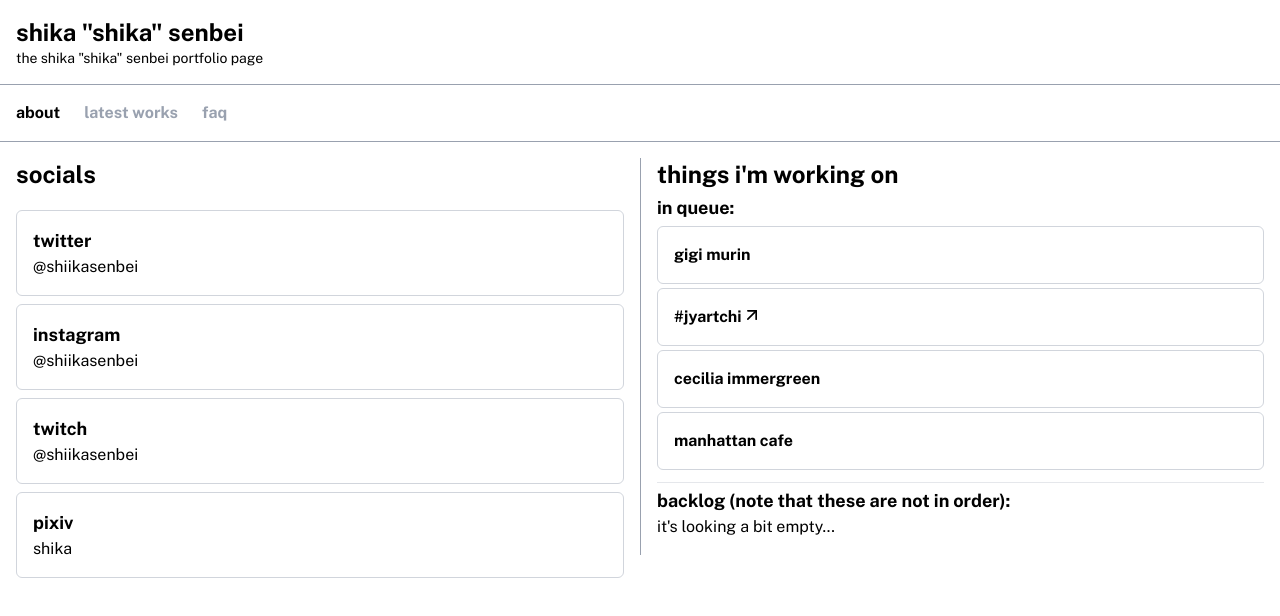
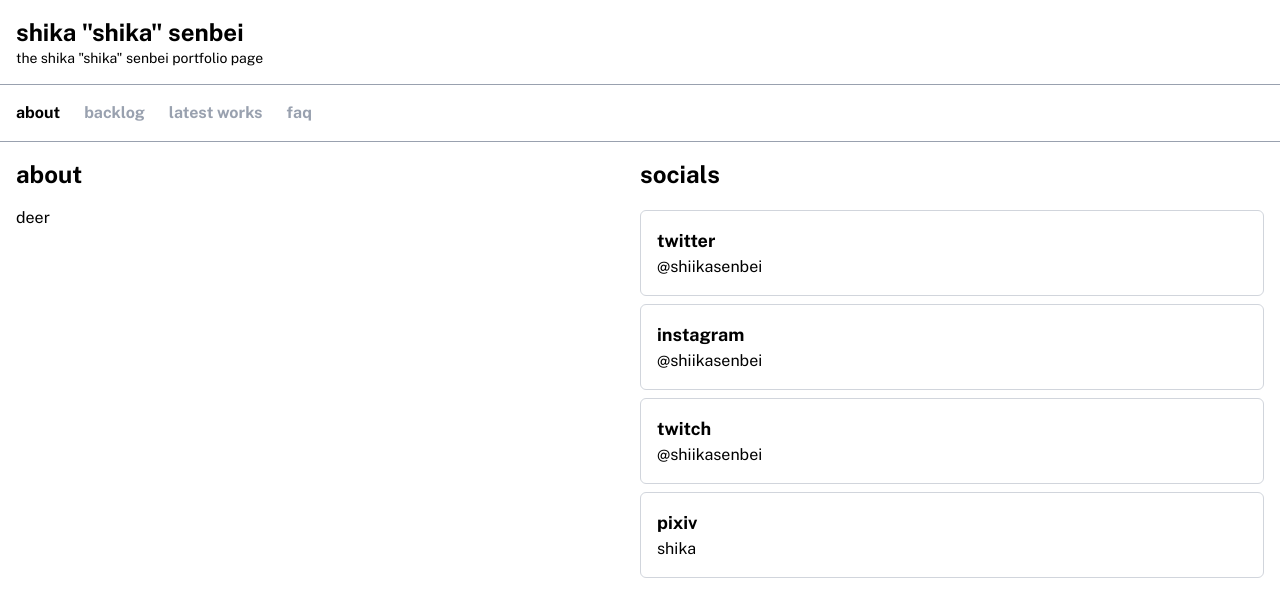
Before and after one commit to shiikasenbei/shiikasenbei.github.io, a SvelteKit app: page / in a window 1280 px wide. Shown: the top 616 px of the page. Built offline with nearby package versions, Linux system fonts and the light colour scheme.

Commit message:
rework backlog

```diff
--- a/src/lib/components/Nav.svelte
+++ b/src/lib/components/Nav.svelte
@@ -10,10 +10,7 @@
 
 {#snippet backlog()}
   <button onclick={() => set(1)} class="rounded-md p-3 transition-colors hover:bg-gray-200">
-    <p class="hidden md:block {tabState !== 1 ? 'text-gray-400' : 'text-black'}">
-      things i'm working on
-    </p>
-    <p class="md:hidden {tabState !== 1 ? 'text-gray-400' : 'text-black'}">backlog</p>
+    <p class={tabState !== 1 ? "text-gray-400" : "text-black"}>backlog</p>
   </button>
 {/snippet}
 
@@ -35,6 +32,7 @@
     {@render about()}
     <!-- for future shika if you wonder why backlog is missing:
     we have screen size to spare! -->
+    {@render backlog()}
     {@render gallery()}
     {@render faq()}
   </div>
--- a/src/lib/components/ProgressList.svelte
+++ b/src/lib/components/ProgressList.svelte
@@ -1,26 +1,35 @@
 <script lang="ts">
-  import type { WorkItem } from "$lib/types"
+  import { type WorkItem, Status } from "$lib/types"
   import WorkItemCard from "./WorkItemCard.svelte"
   import { ANNOUNCEMENTS } from "$lib/constants"
 
-  let { things }: { things: WorkItem[] } = $props()
-  let inProgress = $derived(things.filter((t) => t.confirmed))
-  let backlog = $derived(things.filter((t) => !t.confirmed))
+  let { things }: { things: Record<Status, WorkItem[]> } = $props()
   const announcements = ANNOUNCEMENTS
 </script>
 
 {#snippet workList(items: WorkItem[])}
   <div>
     {#each items as item}
-      <WorkItemCard workItem={item} />
+      <div class="border-b border-gray-400 last:border-none">
+        <WorkItemCard workItem={item} />
+      </div>
     {:else}
-      <p>it's looking a bit empty...</p>
+      <p class="p-2 text-lg">it's looking a bit empty...</p>
     {/each}
   </div>
 {/snippet}
 
+{#snippet board(heading: string, style: string, status: Status)}
+  <div class="h-[calc(100dvh/3)]">
+    <div class={`border-t-6 ${style} border-b border-b-gray-400`}>
+      <p class="section-heading p-2">{heading}</p>
+    </div>
+    {@render workList(things[status])}
+  </div>
+{/snippet}
+
 <div class="w-full">
-  <p class="section-heading">things i'm working on</p>
+  <!-- <p class="section-heading">things i'm working on</p> -->
   {#if announcements.length > 0}
     <div class="my-1 border-b border-gray-200 pb-2">
       <p class="subsection-heading">announcements</p>
@@ -29,12 +38,17 @@
       {/each}
     </div>
   {/if}
-  <div class="my-1 border-b border-gray-200 pb-2">
-    <p class="subsection-heading">in queue:</p>
-    {@render workList(inProgress)}
+  <!-- <div class="my-1 border-b border-gray-200 pb-2">
+    {@render workList(inProgress, "shika-blue", "in queue")}
   </div>
   <div>
     <p class="subsection-heading">backlog (note that these are not in order):</p>
-    {@render workList(backlog)}
+    {@render workList(backlog, '', '')}
+  </div> -->
+  <div class="grid grid-cols-1 gap-2 md:grid-cols-2">
+    {@render board("in progress", "border-status-blue", Status.InProgress)}
+    {@render board("in queue", "border-status-yellow", Status.InQueue)}
+    {@render board("on hold", "border-status-red", Status.OnHold)}
+    {@render board("backlog", "border-status-gray", Status.Backlog)}
   </div>
 </div>
--- a/src/lib/components/WorkItemCard.svelte
+++ b/src/lib/components/WorkItemCard.svelte
@@ -12,7 +12,7 @@
   }
 </script>
 
-<div class="my-1 rounded-md border border-gray-300 p-4">
+<div class="my-1 p-2">
   <div class="flex w-full flex-row justify-between">
     {#if hasHref}
       <button
@@ -20,22 +20,18 @@
         class="flex flex-row align-middle font-bold hover:cursor-pointer hover:underline"
         onclick={() => openLink(workItem.link)}
       >
-        <p class="hover:pointer-events-none">
+        <p class="subsection-heading hover:pointer-events-none">
           {workItem.name}
         </p>
         <ArrowUpRight class="size-5" />
       </button>
     {:else}
-      <p class="font-bold">
+      <p class="subsection-heading">
         {workItem.name}
       </p>
     {/if}
     {#if workItem.extraneousText}
       <p class="text-gray-500">[{workItem.extraneousText}]</p>
-    {:else if workItem.inProgress}
-      <p class="text-gray-500">[in progress]</p>
-    {:else if workItem.candidate}
-      <p class="text-gray-500">[next in queue]</p>
     {/if}
   </div>
   {#if workItem.description}
--- a/src/lib/constants.ts
+++ b/src/lib/constants.ts
@@ -1,4 +1,4 @@
-import type { SocialLink, WorkItem } from "./types"
+import { Status, type SocialLink, type WorkItem } from "./types"
 
 export const SOCIAL_LINKS: SocialLink[] = [
   { name: "twitter", username: "@shiikasenbei", url: "https://x.com/shiikasenbei" },
@@ -12,11 +12,14 @@ export const SOCIAL_LINKS: SocialLink[] = [
   //   description: "#soon"
   // },
 ]
-export const WORK_ITEMS: WorkItem[] = [
-  { name: "gigi murin", inProgress: false, confirmed: true },
-  { name: "#jyartchi", inProgress: false, confirmed: true, link: "https://x.com/katkaffie" },
-  { name: "cecilia immergreen", inProgress: false, confirmed: true },
-  { name: "manhattan cafe", inProgress: false, confirmed: true },
-]
+export const WORK_ITEMS: Record<Status, WorkItem[]> = {
+  [Status.Backlog]: [],
+  [Status.InQueue]: [
+    { name: "#jyartchi", link: "https://x.com/katkaffie" },
+    { name: "manhattan cafe" },
+  ],
+  [Status.InProgress]: [{ name: "shiori novella" }],
+  [Status.OnHold]: [{ name: "gigi murin" }, { name: "cecilia immergreen" }],
+}
 
 export const ANNOUNCEMENTS: string[] = []
--- a/src/lib/types.ts
+++ b/src/lib/types.ts
@@ -7,10 +7,14 @@ export interface SocialLink {
 
 export interface WorkItem {
   name: string
-  inProgress: boolean
-  confirmed?: boolean
-  candidate?: boolean
   description?: string
   extraneousText?: string
   link?: string
 }
+
+export enum Status {
+  Backlog,
+  InQueue,
+  InProgress,
+  OnHold,
+}
--- a/src/routes/+page.svelte
+++ b/src/routes/+page.svelte
@@ -12,8 +12,15 @@
 </script>
 
 <div class="flex h-full w-full flex-col">
-  <div class="p-4 md:hidden lg:hidden">
+  <div class="p-4">
     {#if tabState.currentTab === 0}
+      <div class="grid grid-cols-1 md:grid-cols-2">
+        <div>
+          <p class="section-heading">about</p>
+          <div class="py-4">
+            <p>deer</p>
+          </div>
+        </div>
         <div class="h-full">
           <p class="section-heading">socials</p>
           <div class="flex flex-col py-4">
@@ -29,6 +36,7 @@
             {/each}
           </div>
         </div>
+      </div>
     {:else if tabState.currentTab === 1}
       <div class="flex-col">
         <div class="pb-4">
@@ -41,34 +49,4 @@
       <FAQ />
     {/if}
   </div>
-  <div class="hidden h-full w-full flex-row p-4 md:flex lg:flex">
-    {#if tabState.currentTab === 0}
-      <div class="h-full w-1/2 pr-4">
-        <p class="section-heading">socials</p>
-        <div class="flex flex-col py-4">
-          {#each links as link}
-            <div class="my-1">
-              <Card
-                name={link.name}
-                url={link.url}
-                username={link.username}
-                description={link.description}
-              />
 </div>
-          {/each}
-        </div>
-      </div>
-      <div class="h-full w-1/2 flex-col border-l border-gray-400 pl-4">
-        <div class="pb-4">
-          <ProgressList {things} />
-        </div>
-      </div>
-    {:else if tabState.currentTab === 2}
-      <Gallery />
-    {:else if tabState.currentTab === 3}
-      <div class="w-full flex-col">
-        <FAQ />
-      </div>
-    {/if}
-  </div>
-</div>
--- a/src/routes/layout.css
+++ b/src/routes/layout.css
@@ -5,6 +5,11 @@
 
 @theme {
   --color-shika: #41491f;
+  --color-status-red: #be1014;
+  --color-status-green: #028430;
+  --color-status-blue: #279fd5;
+  --color-status-gray: #95979a;
+  --color-status-yellow: #ffbe00;
   --font-pub-sans: "Public Sans", sans-serif;
   --font-sans: var(--font-pub-sans);
 }
```
Lines whose indentation alone changed are shown as unchanged.
